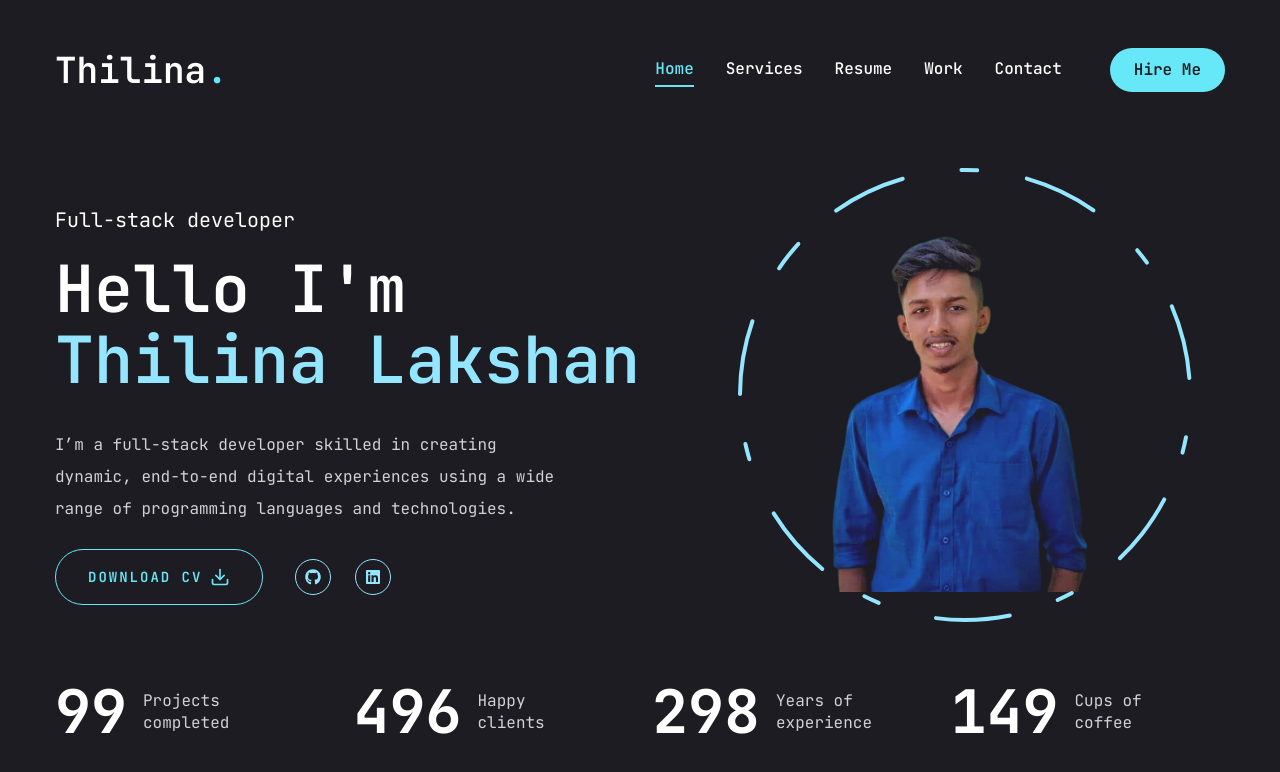
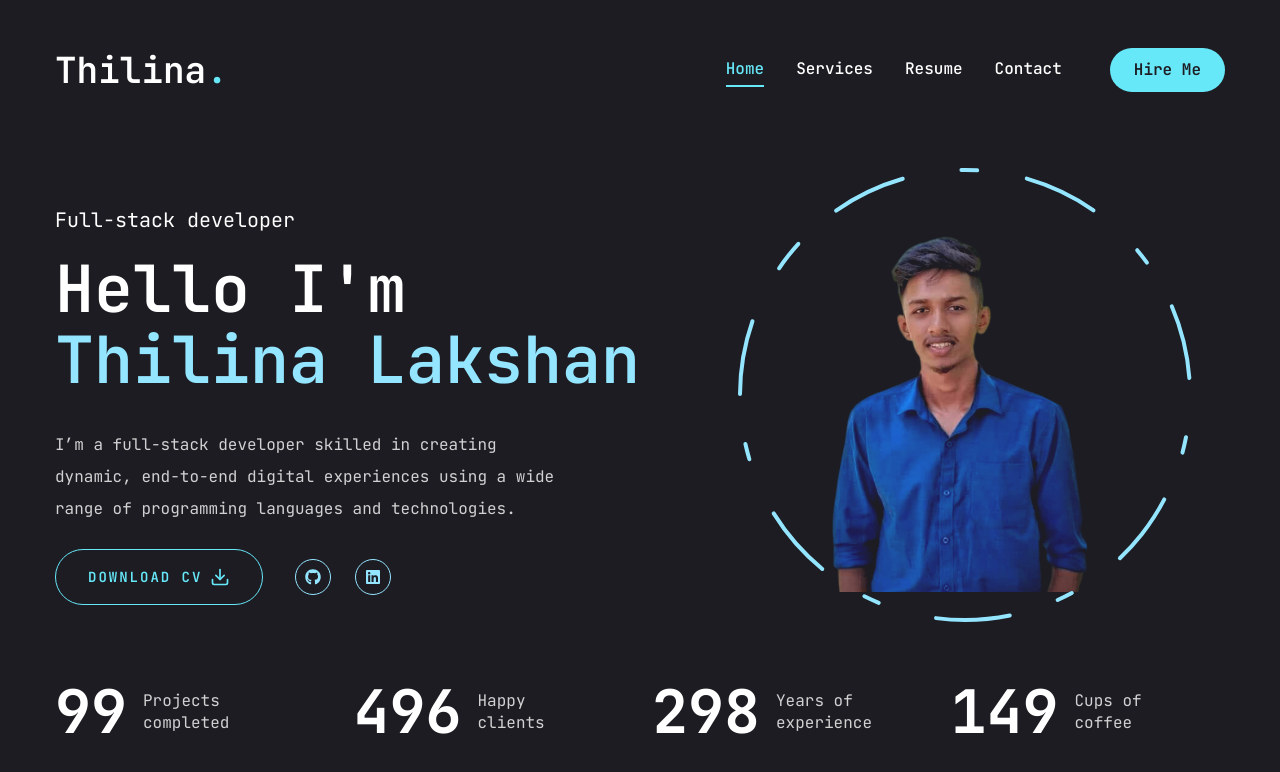
Before and after one commit to thilina330/my-portfolio, a Next.js app in the folder my-portfolio-website/: page / in a window 1280 px wide. Shown: the top 772 px of the page. Built offline with nearby package versions, Linux system fonts and the light colour scheme.

Commit message:
update component nav

```diff
--- a/my-portfolio-website/components/Nav.jsx
+++ b/my-portfolio-website/components/Nav.jsx
@@ -16,10 +16,10 @@ const links = [
         name: "resume",
         path: "/resume",
     },
-    {
-        name: "work",
-        path: "/work",
-    },
+    // {
+    //     name: "work",
+    //     path: "/work",
+    // },
     {
         name: "contact",
         path: "/contact",
```
